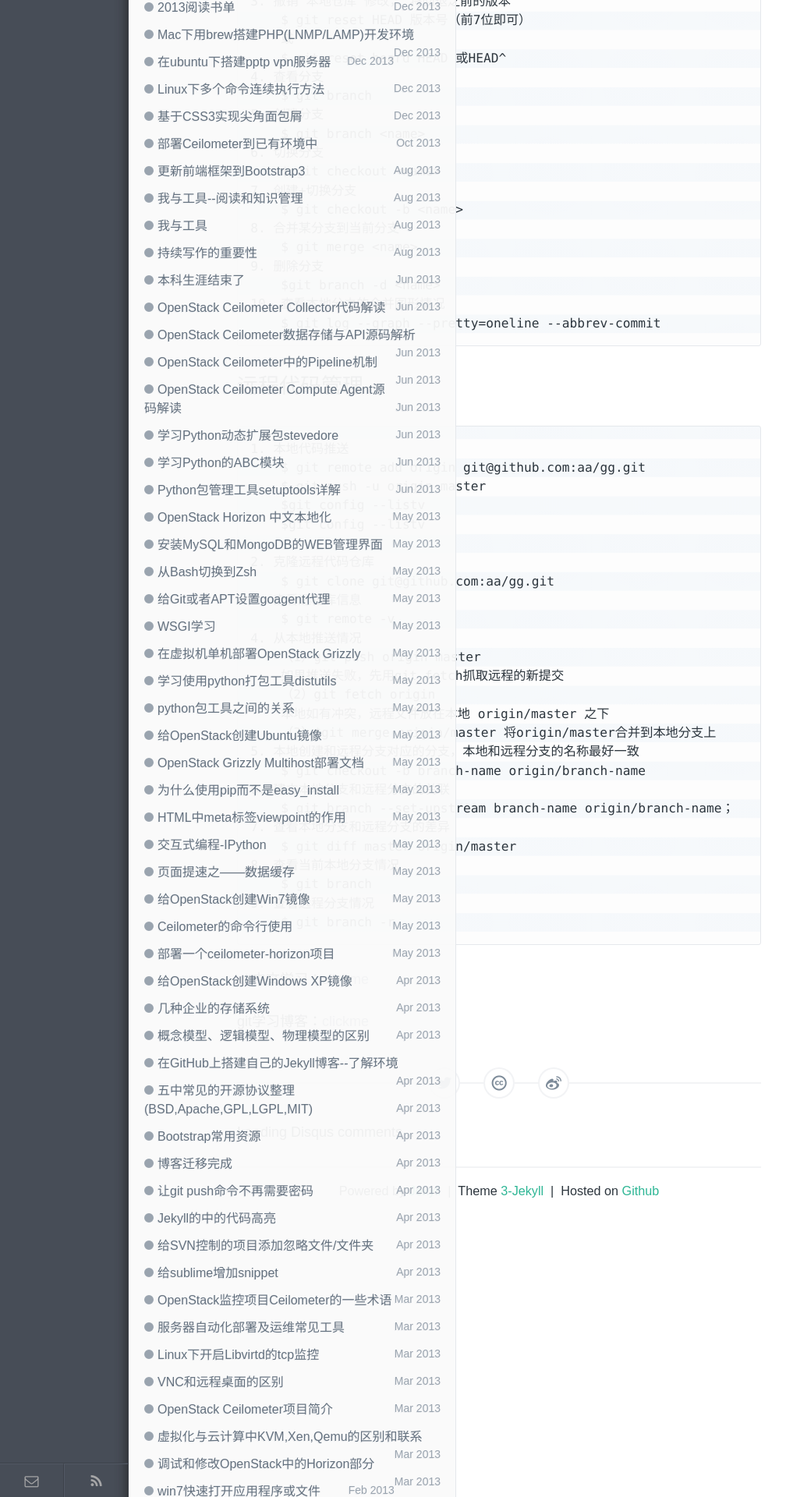
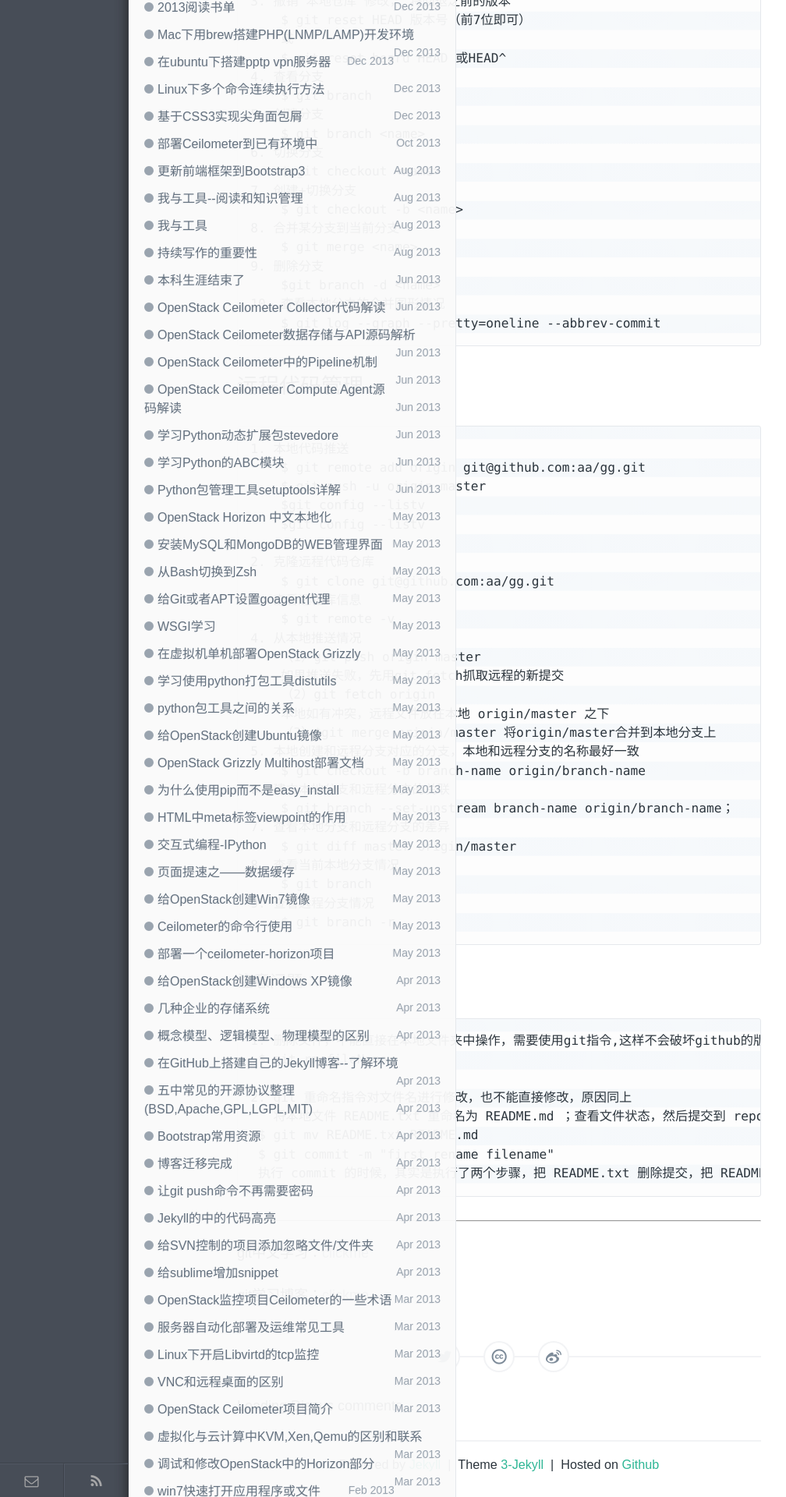
Before and after one commit to icmzn/icmzn.github.io, a Jekyll site: the page built from _posts/tool/2015-02-11-how-to-git-fetch-origin.md, in a window 1280 px wide. Shown: the part 1624-3544 px from the top of the page at 78% size, without its empty margins (0-1008 px from the left). Built offline with Jekyll 4.4.1, drawn with Linux system fonts in a browser that asks for light colours; comment, search, counter and statistics services are not loaded.

Commit message:
modify git post

```diff
--- a/_posts/tool/2015-02-11-how-to-git-fetch-origin.md
+++ b/_posts/tool/2015-02-11-how-to-git-fetch-origin.md
@@ -108,6 +108,19 @@
 	9. 查看远程分支情况
 		$ git branch -r
 
+###注意问题：
+
+	1. 删除文件，不能直接在本地文件夹中操作，需要使用git指令,这样不会破坏github的版本控制的完整性
+	 $ git rm fileName
+
+	2. git 重命名指令对文件名进行修改，也不能直接修改，原因同上
+	   将本地文件 README.txt 重命名为 README.md ；查看文件状态，然后提交到 repository
+	 $ git mv README.txt README.md
+	 $ git commit -m "first rename filename"
+	 执行 commit 的时候，其实是执行了两个步骤，把 README.txt 删除提交，把 README.md 提交；
+
+---
+
    git中文学习：[clickme][zhongwenxuexi]
 
    git学习博客：[clickme][yuanyifeng]
```
